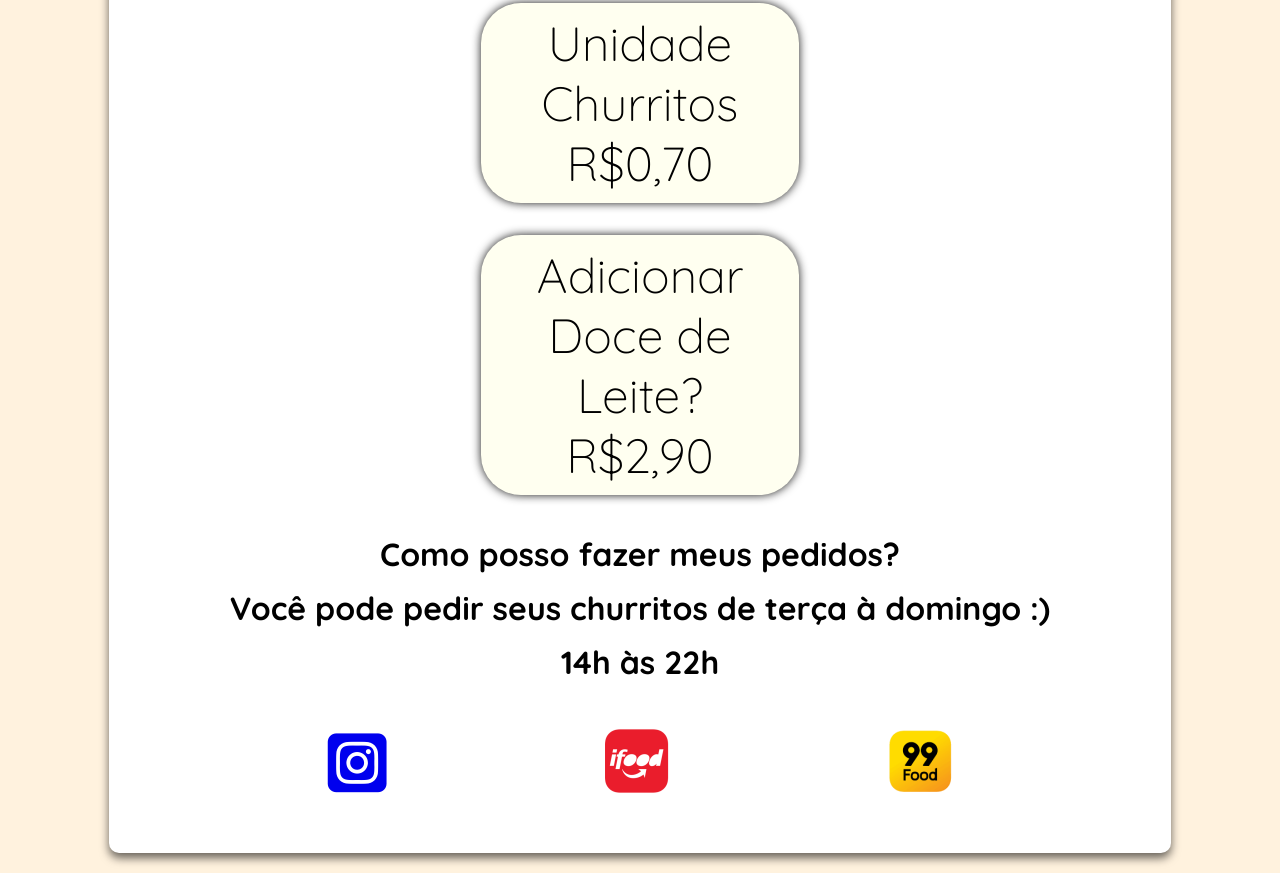
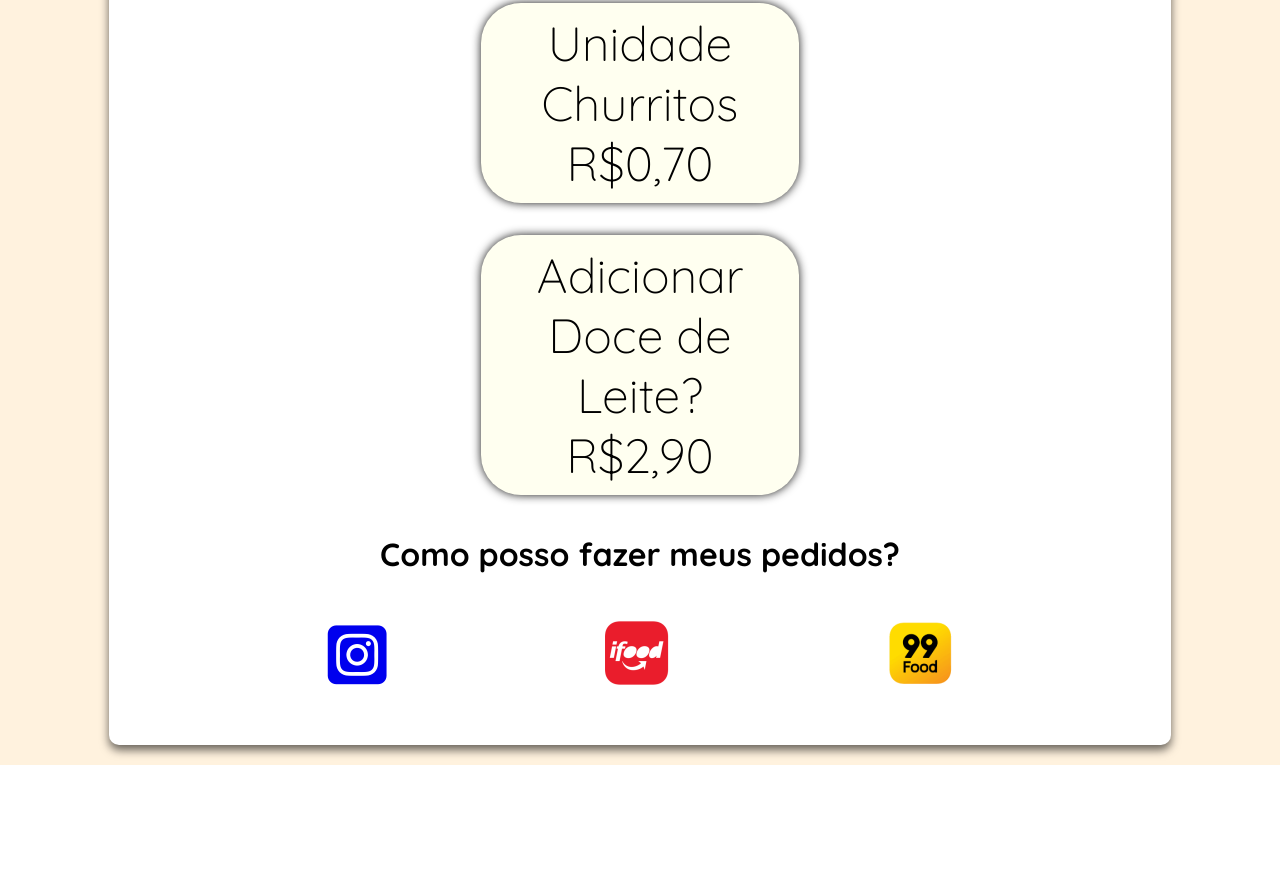
Before and after one commit to GabrielCapila/Churritos.bh, a website: page index.html in a window 1280 px wide. Shown: the part 1326-2199 px from the top of the page. After the commit the page ends 2091 px from the top, so only its background shows below. Drawn offline with Linux system fonts and the light colour scheme.

```diff
--- a/index.html
+++ b/index.html
@@ -65,10 +65,7 @@
           <p>
             Como posso fazer meus pedidos?
           </p>
-          <p>
-            Você pode pedir seus churritos de terça à domingo :)
-          </p>
-          <p id="p-how-to-order">14h às 22h</p>
+
         </div>
         <div class="div-social">
           <div id="icon1" class="links">
```
